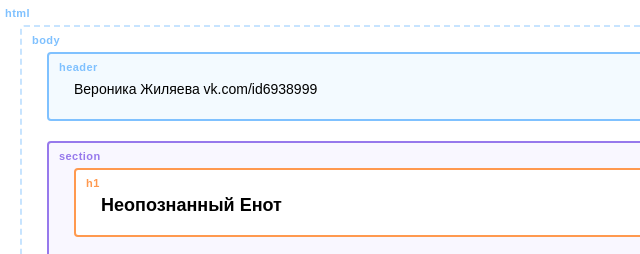
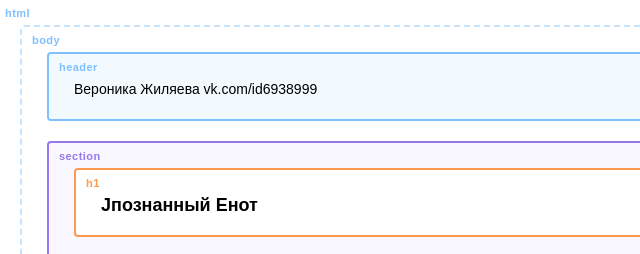
Before and after one commit to vzhill/my-site, a plain HTML site: page index.html in a window 1280 px wide. Shown: the top 254 px of the page, 5-645 px from the left. Drawn offline with Linux system fonts and the light colour scheme.

Commit message:
меняет слово на главной странице

```diff
--- a/index.html
+++ b/index.html
@@ -12,7 +12,7 @@
     </header>
 
     <section class="hero-image">
-      <h1 class="heading">Неопознанный Енот</h1>
+      <h1 class="heading">Jпознанный Енот</h1>
       <p>Junior верстальщик</p>
     </section>
 
```
